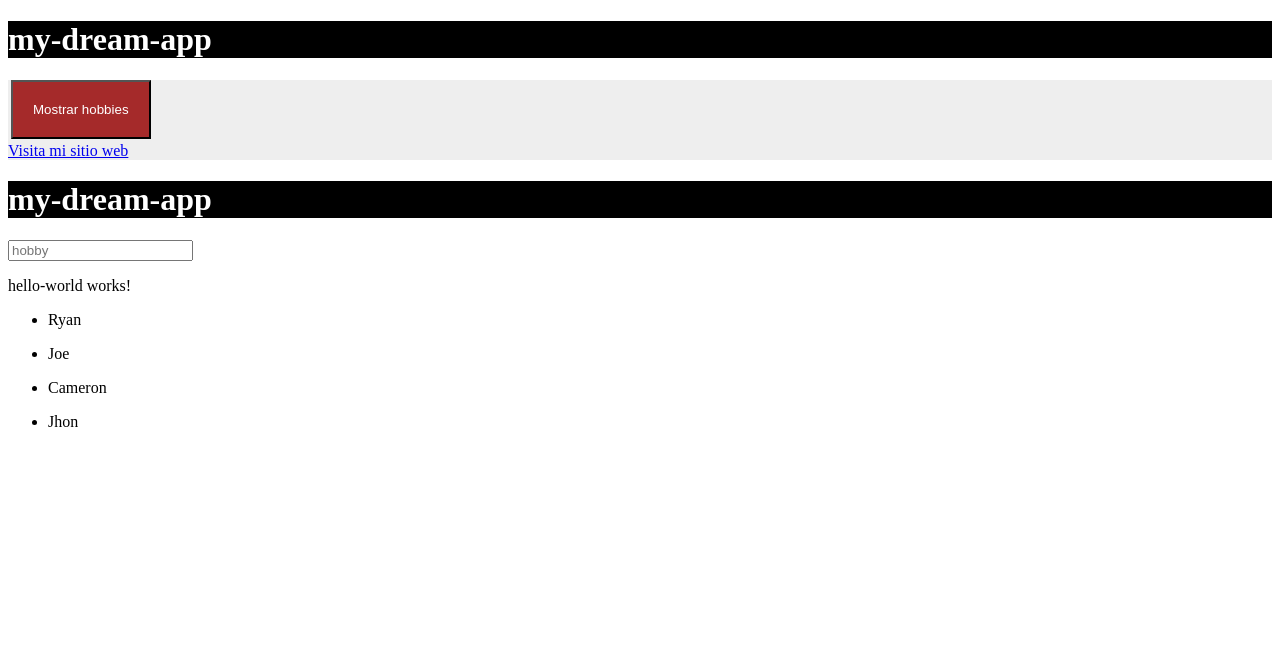
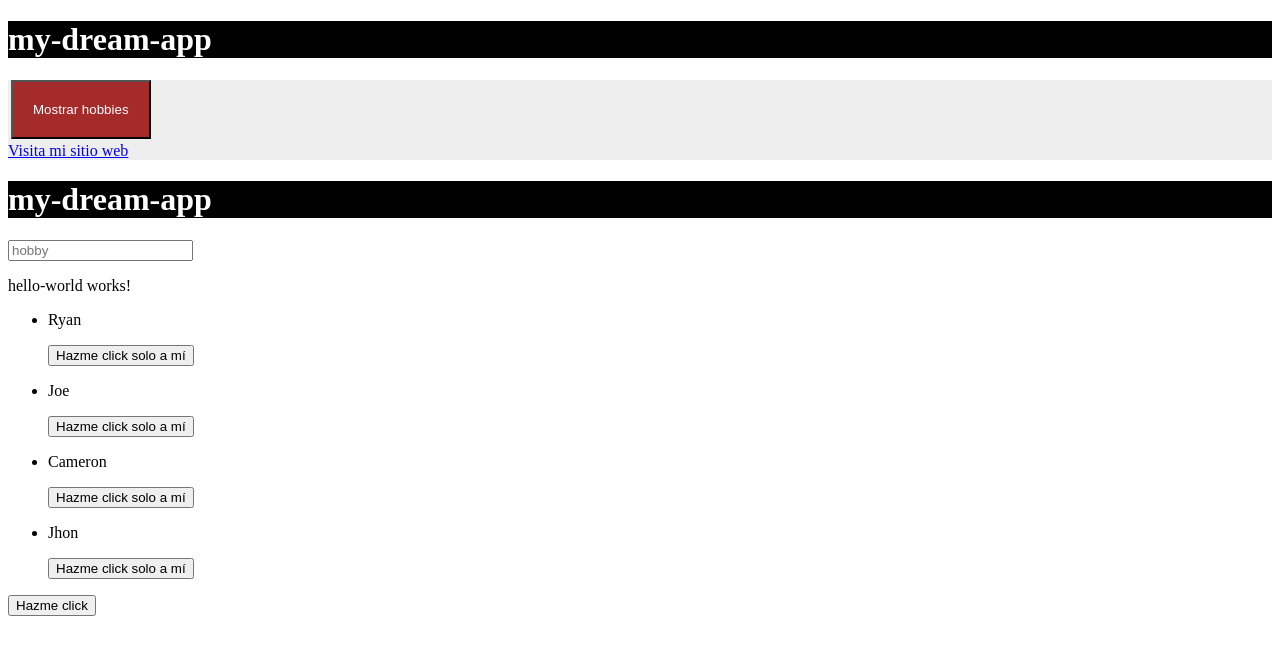
Before and after one commit to ALVARO-QUISPE-UNSA/pweb2_angular, an Angular app: page / in a window 1280 px wide. Shown: the top 654 px of the page. Built offline with nearby package versions, Linux system fonts and the light colour scheme.

Commit message:
Se añadieron los botones a la lista por cada componente de user

```diff
--- a/src/app/app.component.html
+++ b/src/app/app.component.html
@@ -26,3 +26,4 @@
       <app-user [nameUser]="user"></app-user>
     </li>
   </ul>
+  <button (click)="sayhello()">Hazme click</button>
--- a/src/app/app.component.ts
+++ b/src/app/app.component.ts
@@ -37,4 +37,7 @@ export class AppComponent {
     hobby.value = "";
     return false;
   }
+  sayhello() {
+    alert("Hola desde app.component");
+  }
 }
--- a/src/app/user/user.component.html
+++ b/src/app/user/user.component.html
@@ -1 +1,2 @@
 <p>{{ nameUser }}</p>
+<button (click)=sayhello(nameUser)>Hazme click solo a mí</button>
--- a/src/app/user/user.component.ts
+++ b/src/app/user/user.component.ts
@@ -13,4 +13,7 @@ export class UserComponent implements OnInit{
   ngOnInit(): void {
     console.log(`El nombre del usuario es: ${this.nameUser}`);
   }
+  sayhello(nameUser:string) {
+    alert("Hola " + nameUser);
+  }
 }
```
